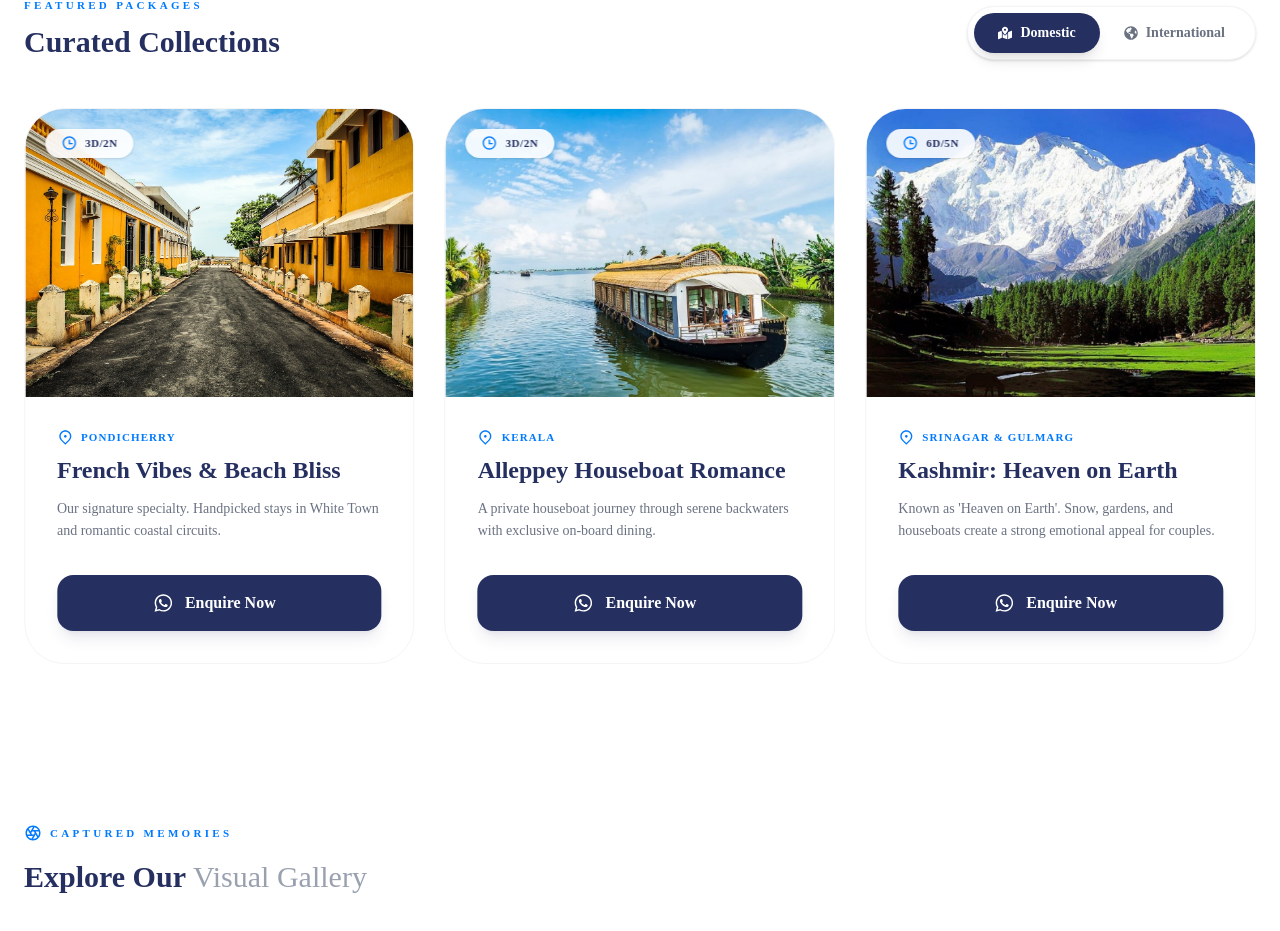
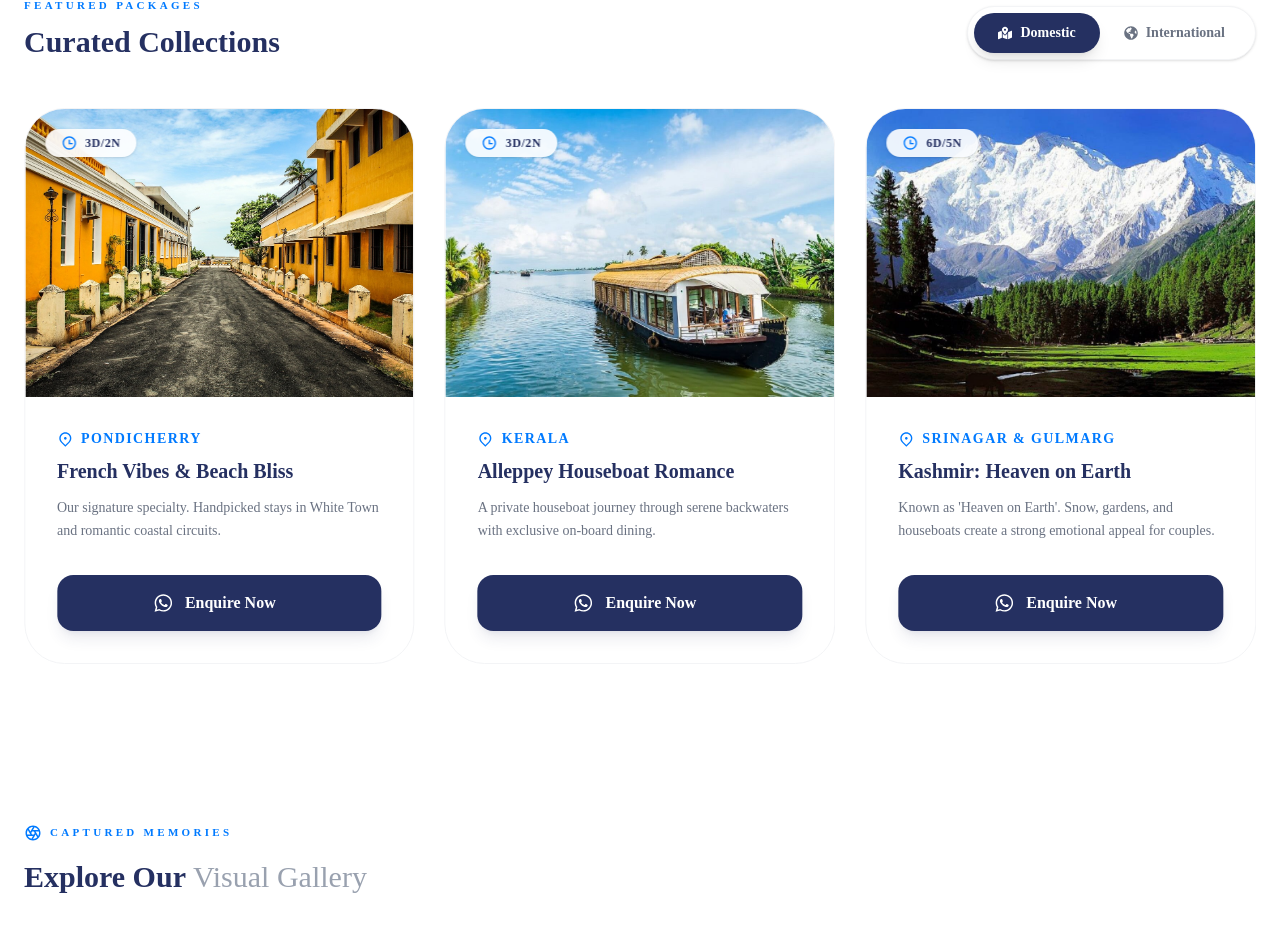
Before and after one commit to rushtamizha/teak, a Next.js app: page / in a window 1280 px wide. Shown: the part 1500-2431 px from the top of the page. Built offline with nearby package versions, Linux system fonts and the light colour scheme.

Commit message:
update: enterprise UI with Plus Jakarta Sans and Pondy-specific SEO

```diff
--- a/app/packages/page.js
+++ b/app/packages/page.js
@@ -100,8 +100,8 @@ const PackageListing = () => {
                     alt={pkg.title}
                     className="w-full h-full object-cover group-hover:scale-110 transition-transform duration-700"
                   />
-                  <div className="absolute top-5 left-5 bg-white/90 backdrop-blur-md px-4 py-1.5 rounded-full text-[10px] font-semibold text-[#253061] uppercase tracking-widest shadow-sm flex items-center gap-2">
-                    <RiMapPin2Line className="text-[#007aff]" /> {pkg.location}
+                  <div className="absolute top-5 left-5 bg-white/90 backdrop-blur-md px-4 py-1.5 rounded-full text-xs font-semibold text-[#253061] uppercase tracking-widest shadow-sm flex items-center gap-2">
+                    <RiMapPin2Line className="  text-[#007aff]" /> {pkg.location}
                   </div>
                 </div>
 
--- a/components/CategoryPackages.jsx
+++ b/components/CategoryPackages.jsx
@@ -86,7 +86,7 @@ const Packages = () => {
                       />
                       <div className="absolute top-5 left-5 bg-white/90 backdrop-blur-md px-4 py-1.5 rounded-full flex items-center gap-2 shadow-sm">
                         <RiTimeLine className="text-[#007aff]" />
-                        <span className="text-[11px] font-semibold text-[#253061] tracking-wider">{pkg.duration}</span>
+                        <span className="text-xs font-semibold text-[#253061] tracking-wider">{pkg.duration}</span>
                       </div>
                     </div>
 
@@ -94,9 +94,9 @@ const Packages = () => {
                     <div className="p-8">
                       <div className="flex items-center gap-2 text-[#007aff] mb-2">
                         <RiMapPin2Line />
-                        <span className="text-[11px] font-semibold uppercase tracking-widest">{pkg.location}</span>
+                        <span className="text-sm font-semibold uppercase tracking-widest">{pkg.location}</span>
                       </div>
-                      <h3 className="text-2xl font-semibold text-[#253061] mb-3 group-hover:text-[#007aff] transition-colors">
+                      <h3 className="text-xl font-semibold text-[#253061] mb-3 group-hover:text-[#007aff] transition-colors">
                         {pkg.title}
                       </h3>
                       <p className="text-gray-500 font-medium text-sm leading-relaxed mb-8">
```
